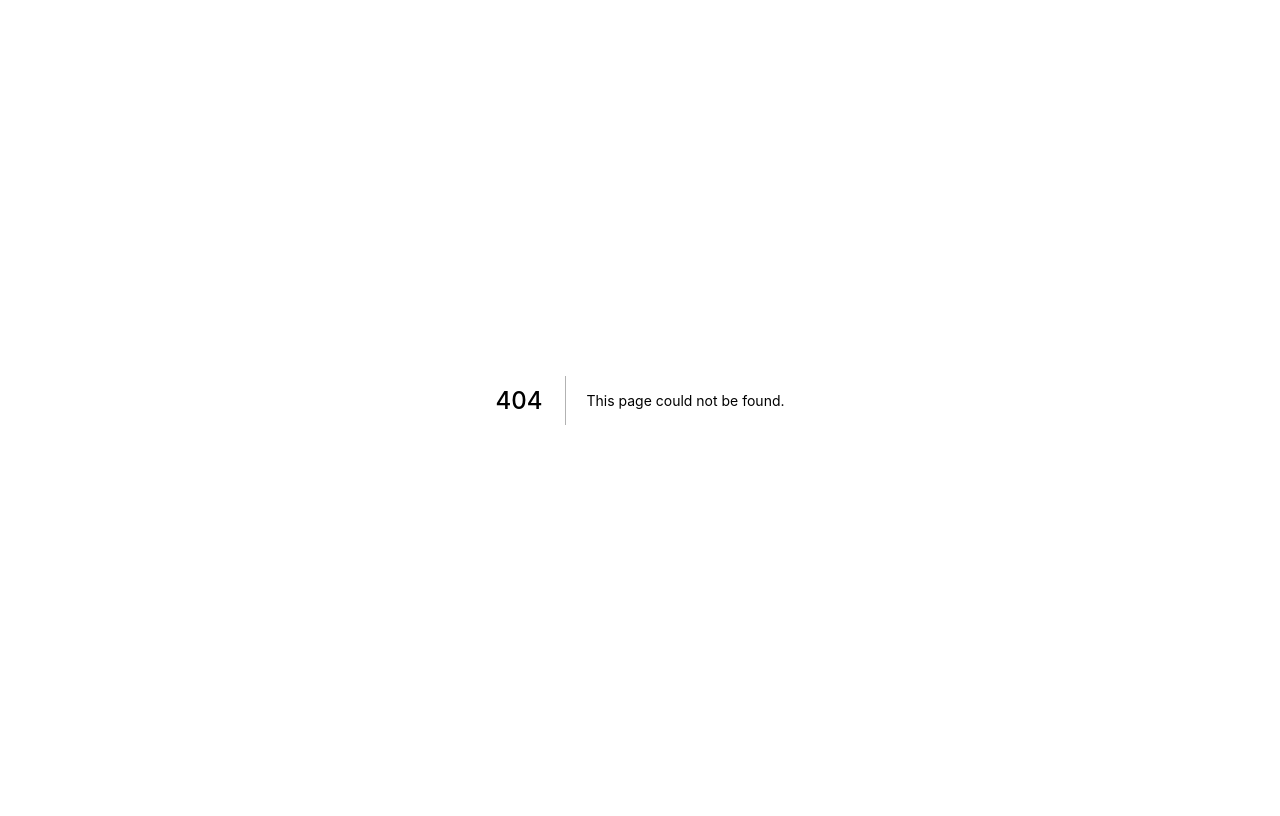
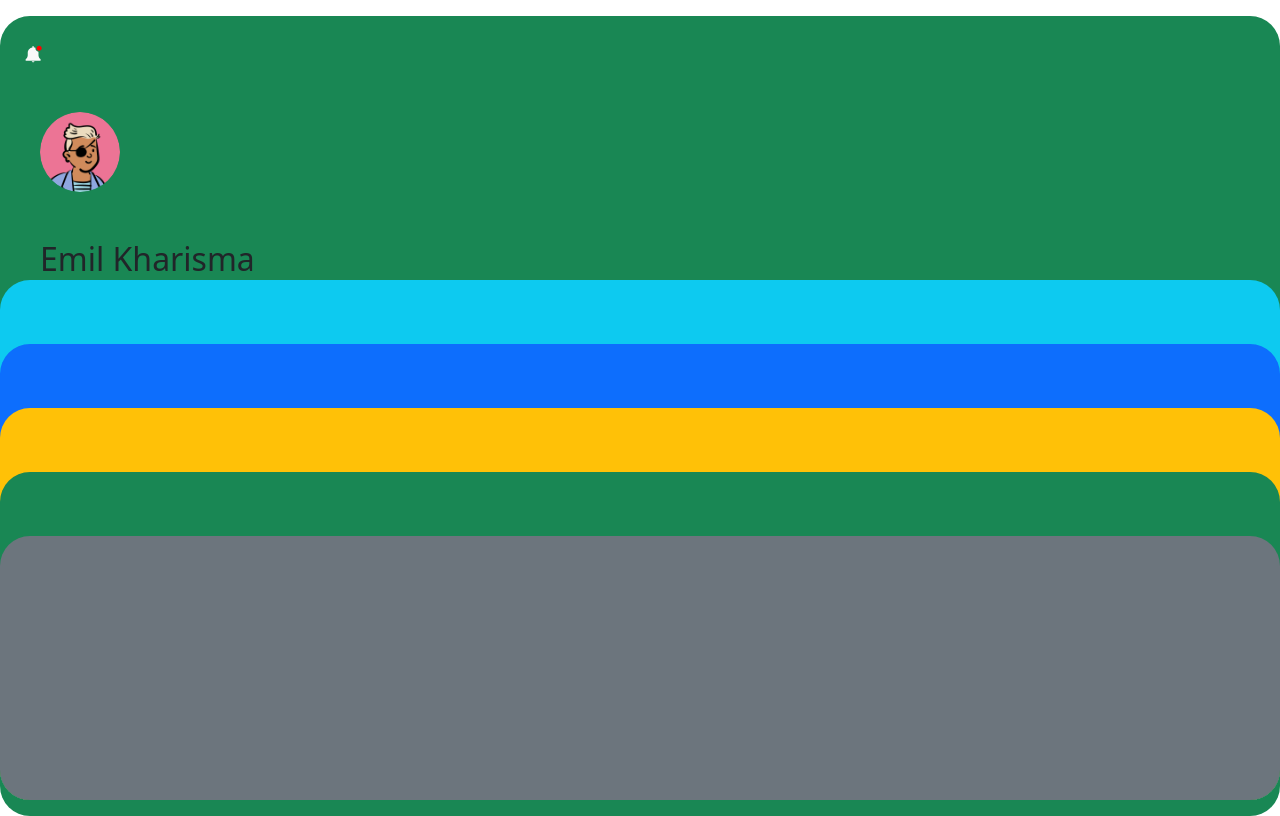
Before and after one commit to MemorableTeam/kurangguru-frontend, a Next.js app: page /profile in a window 1280 px wide. Before the commit this address had no page. Built offline with nearby package versions, Linux system fonts and the light colour scheme.

Commit message:
page profile & sidebar

```diff
--- /dev/null
+++ b/components/sidebar/index.js
@@ -0,0 +1,21 @@
+const Sidebar = () => {
+  return (
+    <>
+      <div className='bg-success h-100 p-4 position-absolute' style={{ borderRadius: '30px', left: 0, right: 0 }}>
+        <img src='./icon/notif-icon.svg' className='float-right' />
+        <div className='mt-5 ms-3'>
+          <img width='80px' src='./images/photo_profile.png' className='rounded-circle' />
+          <h2 className='mt-5'>Emil Kharisma</h2>
+          <p>Online</p>
+        </div>
+      </div >
+      <div className='bg-info position-absolute' style={{ borderRadius: '30px', left: 0, right: 0, bottom: 0, zIndex: 2, height: '65%' }}></div >
+      <div className='bg-primary position-absolute' style={{ borderRadius: '30px', left: 0, right: 0, bottom: 0, zIndex: 3, height: '57%' }}></div >
+      <div className='bg-warning position-absolute' style={{ borderRadius: '30px', left: 0, right: 0, bottom: 0, zIndex: 4, height: '49%' }}></div >
+      <div className='bg-success position-absolute' style={{ borderRadius: '30px', left: 0, right: 0, bottom: 0, zIndex: 5, height: '41%' }}></div >
+      <div className='bg-secondary position-absolute' style={{ borderRadius: '30px', left: 0, right: 0, bottom: 0, zIndex: 6, height: '33%' }}></div >
+    </>
+  )
+}
+
+export default Sidebar
--- /dev/null
+++ b/pages/profile/index.js
@@ -0,0 +1,18 @@
+import Sidebar from "../../components/sidebar"
+import { Col, Row } from "react-bootstrap"
+
+const Profile = () => {
+  return (
+    <>
+      <div className='container-fluid'>
+        <Row className='g-0 p-3' style={{ height: '100vh' }}>
+          <Col xs={3} className='p-0'>
+            <Sidebar />
+          </Col>
+        </Row>
+      </div>
+    </>
+  )
+}
+
+export default Profile
```
Also changed, not shown: public/images/photo_profile.png (added).
